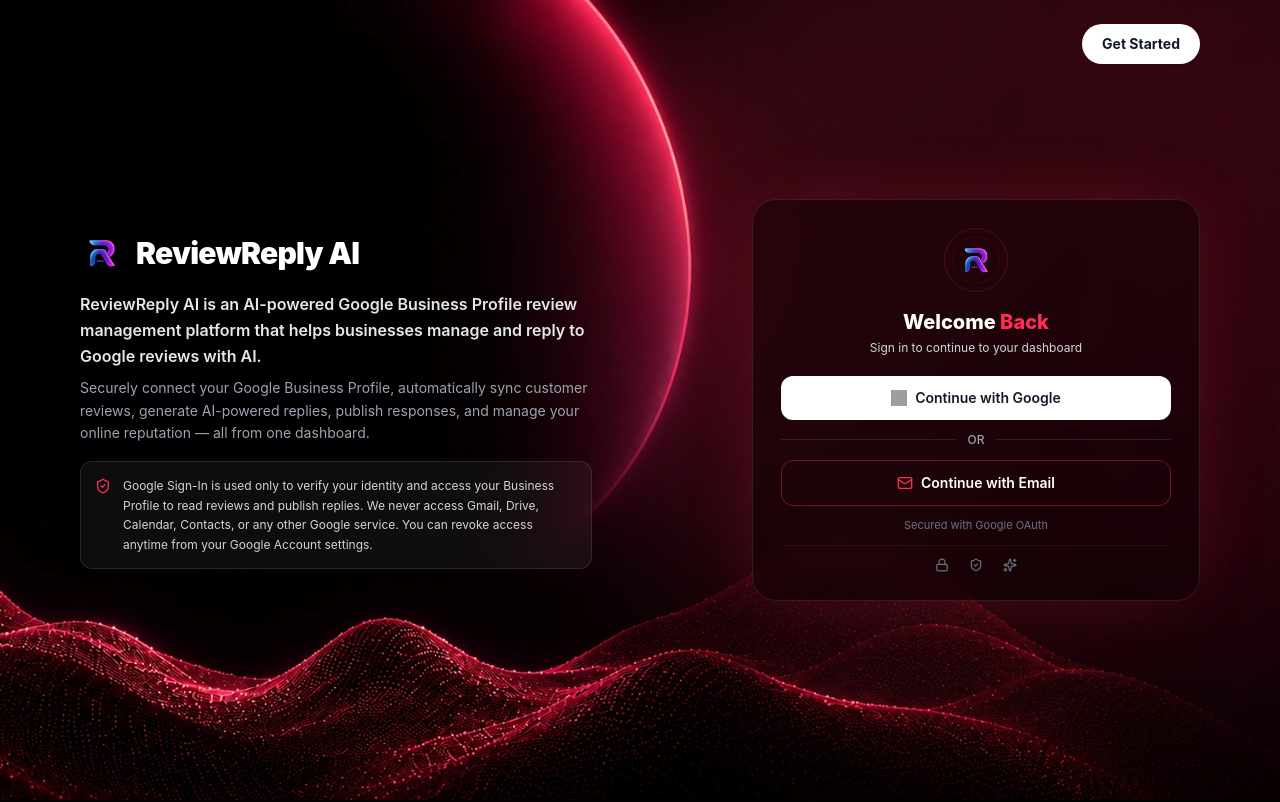
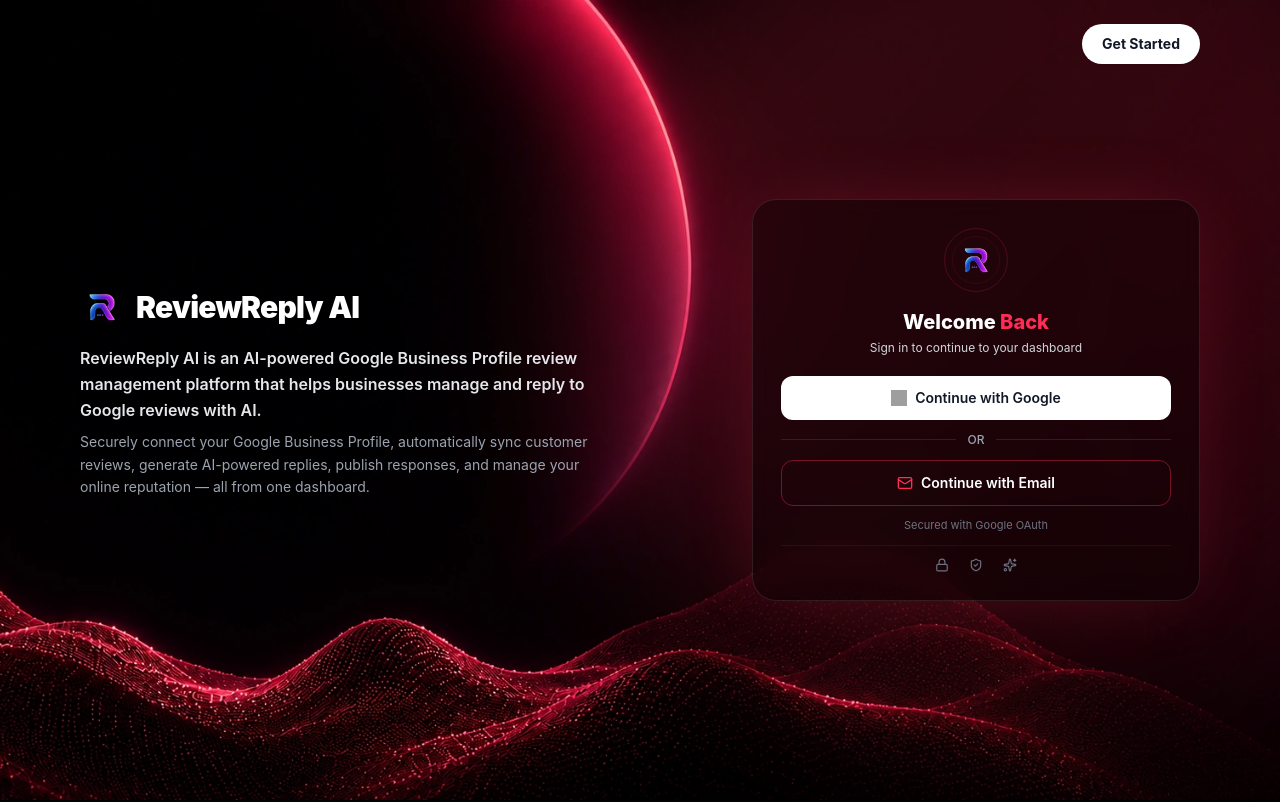
Before and after one commit to afnankhan123456/reviewreply-ai, a Next.js app: page / in a window 1280 px wide. Shown: the top 802 px of the page. Built offline with nearby package versions, Linux system fonts and the light colour scheme; grey boxes are pictures that could not be loaded.

Commit message:
Add files via upload

```diff
--- a/components/LoginUI.tsx
+++ b/components/LoginUI.tsx
@@ -40,20 +40,9 @@ function LoginHero() {
           </p>
         </div>
 
-        {/* Google API compliance — compact, always visible */}
-        <div className="relative z-10 bg-white/[0.05] backdrop-blur-md rounded-lg p-2.5 border border-white/10 flex items-start gap-2 mt-3 max-w-sm mx-auto w-full">
-          <ShieldCheck className="w-3.5 h-3.5 text-[#ff2d55] shrink-0 mt-0.5" />
-          <p className="text-gray-300 text-[9px] leading-snug">
-            Google Sign-In is used only to verify your identity and access your Business Profile
-            to read reviews and publish replies. We never access Gmail, Drive, Calendar, Contacts,
-            or any other Google service. You can revoke access anytime from your Google Account
-            settings.
-          </p>
-        </div>
-
         <div
           id="google-signin"
-          className="relative z-10 w-full bg-black/40 backdrop-blur-md border border-[#ff2d55]/30 rounded-2xl p-4 mt-3 shadow-[0_0_60px_-20px_rgba(255,45,85,0.4)]"
+          className="relative z-10 w-full bg-black/40 backdrop-blur-md border border-[#ff2d55]/30 rounded-2xl p-4 mt-4 shadow-[0_0_60px_-20px_rgba(255,45,85,0.4)]"
         >
           <div className="flex justify-center mb-2">
             <img src="/ai-logo.png" alt="ReviewReply AI" className="w-8 h-8 object-contain" />
@@ -124,17 +113,6 @@ function LoginHero() {
               generate AI-powered replies, publish responses, and manage your online reputation —
               all from one dashboard.
             </p>
-
-            {/* Google API compliance — compact, always visible */}
-            <div className="bg-white/[0.05] backdrop-blur-md rounded-xl p-3.5 border border-white/10 flex items-start gap-3 max-w-lg">
-              <ShieldCheck className="w-4 h-4 text-[#ff2d55] shrink-0 mt-0.5" />
-              <p className="text-gray-300 text-xs leading-relaxed">
-                Google Sign-In is used only to verify your identity and access your Business
-                Profile to read reviews and publish replies. We never access Gmail, Drive,
-                Calendar, Contacts, or any other Google service. You can revoke access anytime
-                from your Google Account settings.
-              </p>
-            </div>
           </div>
 
           <div
```
